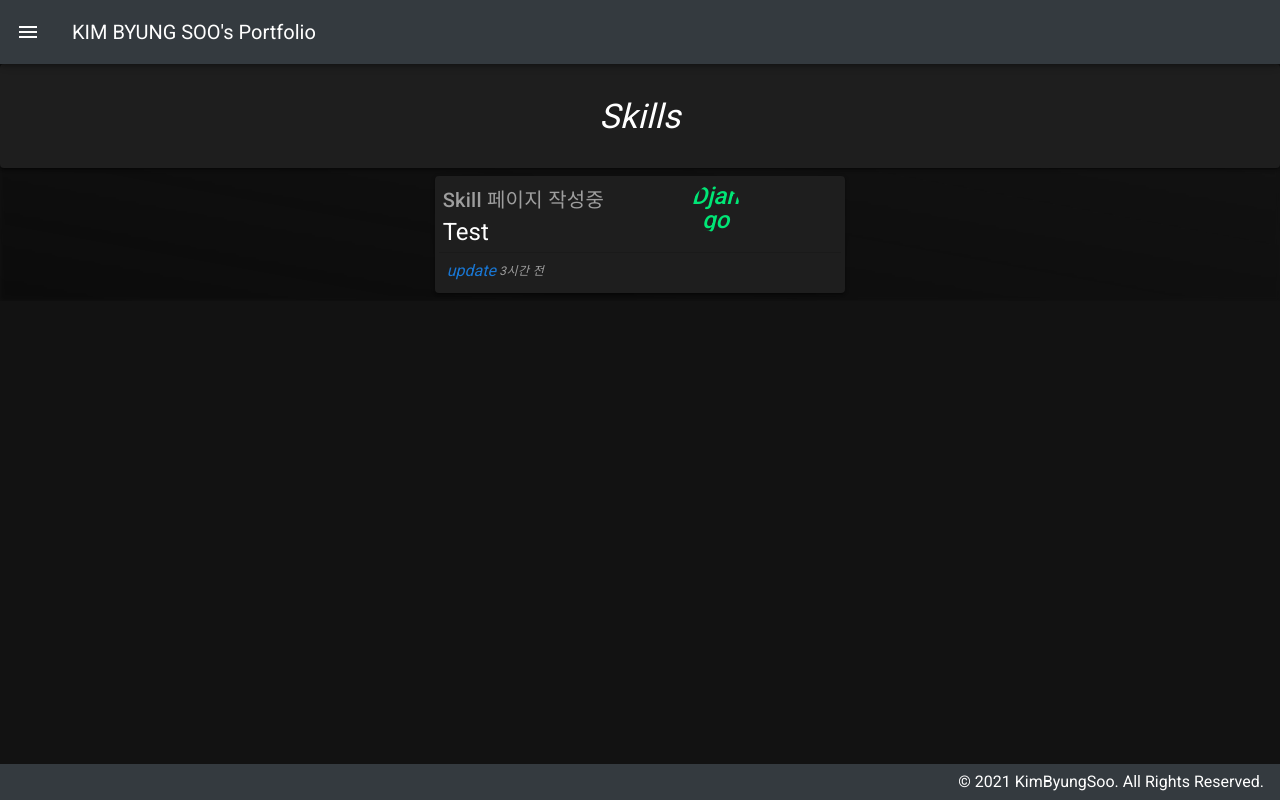
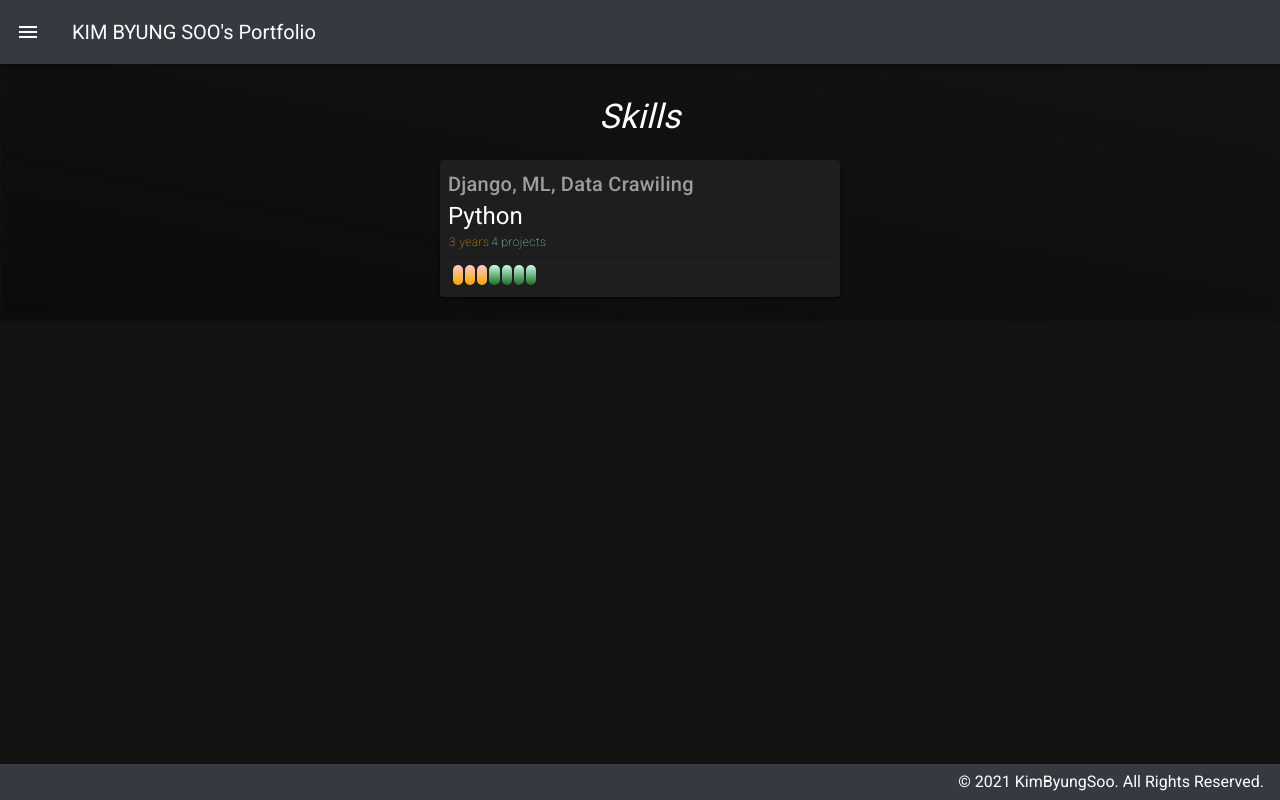
Before and after one commit to kimbyungsoo/kimbyungsoo.github.io, a Nuxt app: page /skills in a window 1280 px wide. Built offline with nearby package versions, Linux system fonts and the light colour scheme.

Commit message:
feature: skills 페이지 작업중

```diff
--- a/components/contact.vue
+++ b/components/contact.vue
@@ -1,16 +1,34 @@
 <template>
-    <v-container>
-        <div id="component-profile" class="d-flex flex-column justify-center align-center">
+  <v-container fluid>
+    <v-layout row wrap align-center justify-center column fill-height>
+    <v-flex>
+      <div
+        id="component-profile"
+        class="d-flex flex-column justify-center align-center">
         <img src="~assets/img/me.jpeg" />
         <h1>{{ name }}</h1>
         <p>{{ description }}</p>
         <p>HP : {{ pheneNumber }}</p>
         <div class="d-flex icons-wrapper">
-                <a href="https://github.com/kimbyungsoo" target="_blank" title="Github"><i class="fab fa-github mx-2"></i></a>
-                <a href="https://www.instagram.com/zzzkbs/" target="_blank" title="Instagram"><i class="fab fa-instagram mx-2"></i></a>
-                <a href="mailto:xfo5712@naver.com" target="_blank" title="mail"><i class="far fa-envelope mx-2"></i></a>
+          <a
+            href="https://github.com/kimbyungsoo"
+            target="_blank"
+            title="Github"
+            ><i class="fab fa-github mx-2"></i
+          ></a>
+          <a
+            href="https://www.instagram.com/zzzkbs/"
+            target="_blank"
+            title="Instagram"
+            ><i class="fab fa-instagram mx-2"></i
+          ></a>
+          <a href="mailto:xfo5712@naver.com" target="_blank" title="mail"
+            ><i class="far fa-envelope mx-2"></i
+          ></a>
         </div>
       </div>
+    </v-flex>
+    </v-layout>
   </v-container>
 </template>
 
@@ -18,30 +36,30 @@
 export default {
   data() {
     return {
-            name : "Kim Byung Soo",
-            description: 'I am a full stack developer.',
-            pheneNumber: "010-9639-5712"
-        }
-    }
-}
+      name: "Kim Byung Soo",
+      description: "Full stack web developer.",
+      pheneNumber: "010-9639-5712",
+    };
+  },
+};
 </script>
 
 <style scoped lang="scss">
-#component-profile{
-    height: 100vh;
+#component-profile {
+  margin-top: 50%;
   img {
     max-height: 200px;
     border-radius: 200px;
   }
   i {
     font-size: 44px;
-        color : ivory;
+    color: ivory;
   }
   p {
-        margin-bottom : 0px;
+    margin-bottom: 0px;
   }
-    .icons-wrapper{
-        margin-top : 16px;
+  .icons-wrapper {
+    margin-top: 16px;
   }
 }
 </style>
--- a/components/skill.vue
+++ b/components/skill.vue
@@ -1,27 +1,24 @@
 <template>
-  <v-card>
+  <v-card class="skill-card">
     <v-container pa-1>
       <v-layout row>
-        <v-flex xs7>
+        <v-flex xs12>
           <v-card-title primary-title>
             <div>
               <div class="grey--text">{{ title }}</div>
-              <h3 class="headline">{{ number }}</h3>
+              <h3 class="headline">{{ name }}</h3>
+              <p class="caption font-weight-thin mb-0">
+                  <span class="experiment-year">{{ experimentYear }} years</span>
+                  <span class="project-count">{{ projectCount }} projects</span>
+              </p>
             </div>
-          </v-card-title>
-        </v-flex>
-        <v-flex xs5>
-          <v-card-title primary-title>
-            <v-avatar>
-              <v-icon medium :color="tIconColor">{{ tIcon }}</v-icon>
-            </v-avatar>
           </v-card-title>
         </v-flex>
       </v-layout>
       <v-divider light></v-divider>
       <v-card-actions class="pa-2">
-        <v-icon small :color="bIconColor">{{ bIcon }}</v-icon>
-        <span class="grey--text caption font-italic">&nbsp;{{ bText }}</span>
+        <span class="caption experiment-year-bar" v-for="i in parseInt(experimentYear)" :key="i">&nbsp; &nbsp; </span>
+        <span class="caption project-count-bar" v-for="i in parseInt(projectCount)" :key="i">&nbsp; &nbsp; </span>
         <v-spacer></v-spacer>
       </v-card-actions>
     </v-container>
@@ -31,15 +28,31 @@
 export default {
   props: {
     title: String,
-    number: String,
-    tIcon: String,
-    tIconColor: String,
-    bIcon: String,
-    bIconColor: String,
-    bText: String,
+    name: String,
+    summary: String,
+    experimentYear: Number,
+    projectCount: Number,
   },
 };
 </script>
 
 <style scoped>
+.skill-card{
+}
+span {
+  border-radius: 5px;
+  margin: 0px 1px 0px 1px;
+}
+.experiment-year {
+  color: #ffa600;
+}
+.project-count {
+  color: #a9f5b3;
+}
+.experiment-year-bar {
+  background-image: linear-gradient(to bottom, #fbcac9, #ffa600);
+}
+.project-count-bar {
+  background-image: linear-gradient(to bottom, #c9fbe6, #187024);
+}
 </style>
--- a/nuxt.config.js
+++ b/nuxt.config.js
@@ -12,7 +12,7 @@ export default {
   // Global page headers: https://go.nuxtjs.dev/config-head
   head: {
     titleTemplate: '%s - portpolio-website',
-    title: 'portpolio-website',
+    title: process.env.npm_package_name || '',
     htmlAttrs: {
       lang: 'en'
     },
--- a/pages/skills/index.vue
+++ b/pages/skills/index.vue
@@ -5,25 +5,23 @@
       height="none"
     >
       <v-card id="jumbo-card" width="100vw" class="pa-4">
-        <v-card-title class="justify-center display-1 font-italic">
+        <v-card-title class="justify-center display-1 font-italic mb-auto">
           Skills
         </v-card-title>
-      </v-card>
-      <v-container fluid>
+        <v-container fluid>
           <v-layout wrap row>
             <v-flex xs12 sm6 md4 class="pa-2 ma-auto">
               <skill
-                title="Skill 페이지 작성중"
-                number="Test"
-                tIcon="Django"
-                tIconColor="success"
-                bIcon="update"
-                bIconColor="primary"
-                bText="3시간 전"
+                title="Django, ML, Data Crawiling"
+                name="Python"
+                summary="Django"
+                experimentYear=3
+                projectCount=4
               ></skill>
             </v-flex>
           </v-layout>
       </v-container>
+      </v-card>
     </v-img>
   </div>
 </template>
@@ -38,4 +36,9 @@ export default {
 </script>
 
 <style scoped>
+/* Remove background of card in v-jumbotron */
+#jumbo-card {
+  background-color: rgba(0, 0, 0, 0);
+  height: none;
+}
 </style>
```
Lines whose indentation alone changed are shown as unchanged.
